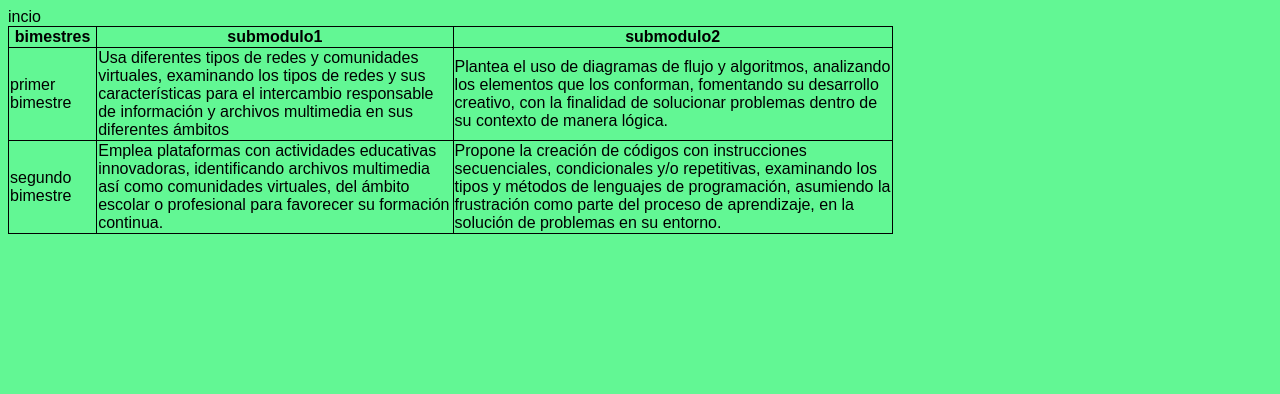
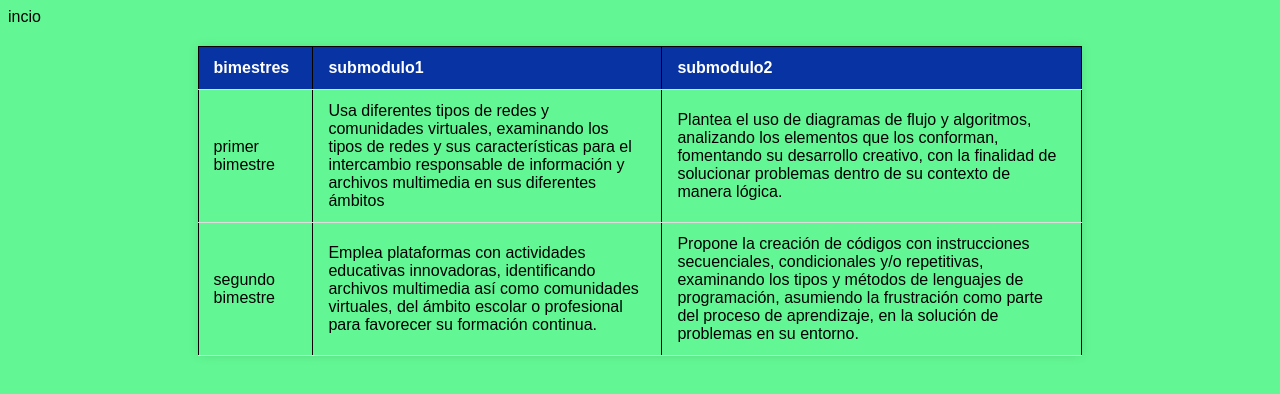
Before and after one commit to angel4449/vigilant-guide, a plain HTML site: page modulo2.html in a window 1280 px wide. Drawn offline with Linux system fonts and the light colour scheme.

Commit message:
Update modulo2.html

```diff
--- a/modulo2.html
+++ b/modulo2.html
@@ -22,6 +22,37 @@
             border-collapse:collapse ;
         }
     </style>
+     <style>
+    table {
+      width: 80%;
+      border-collapse: collapse;
+      margin: 20px auto;
+      font-family: Arial, sans-serif;
+      box-shadow: 0 0 10px rgba(0, 0, 0, 0.1);
+    }
+
+    th, td {
+      padding: 12px 15px;
+      text-align: left;
+      border-bottom: 1px solid #ddd;
+    }
+
+    th {
+      background-color: #0833A2;
+      color: white;
+    }
+
+    tr:hover {
+      background-color: #E6E6FA;
+    }
+
+    caption {
+      caption-side: top;
+      font-size: 1.2em;
+      font-weight: bold;
+      margin-bottom: 10px;
+    }
+  </style>
 <table style="width: 70%;">
     <th>bimestres</th>
     <th>submodulo1</th>
```
